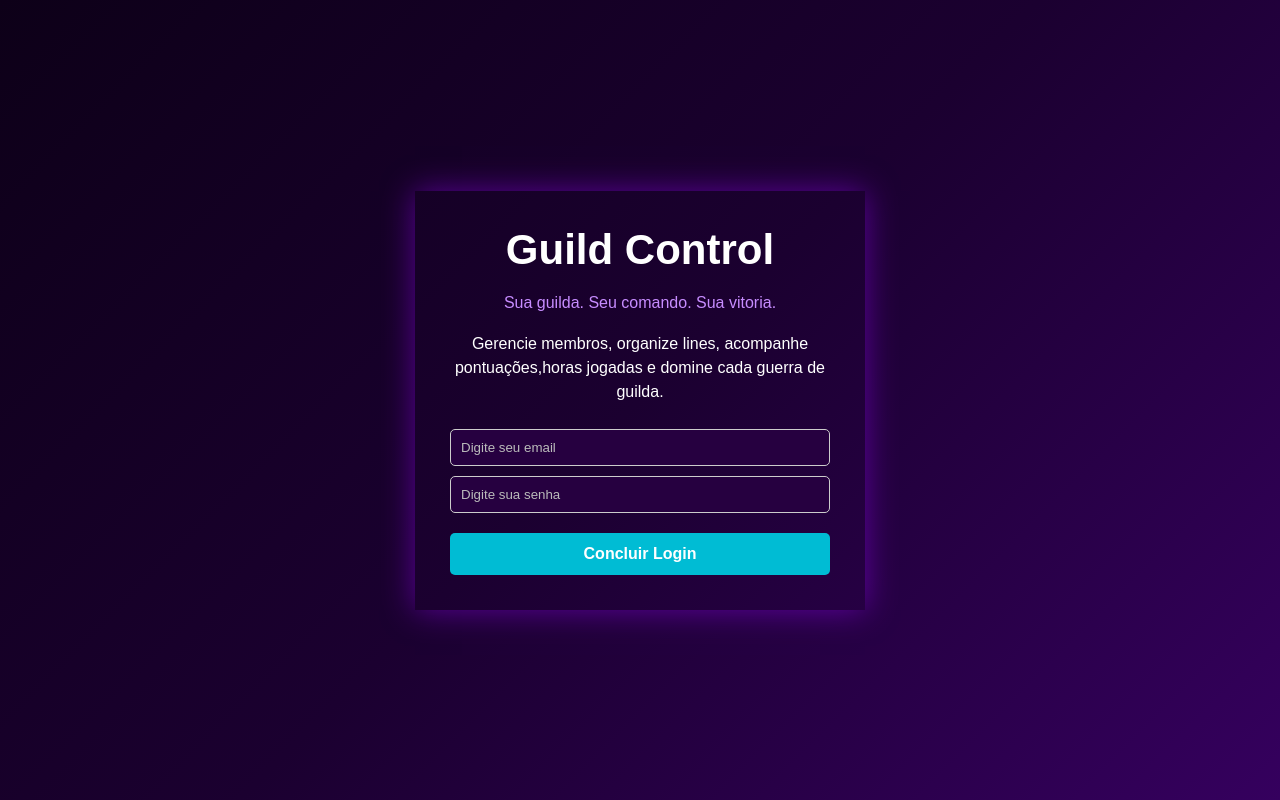
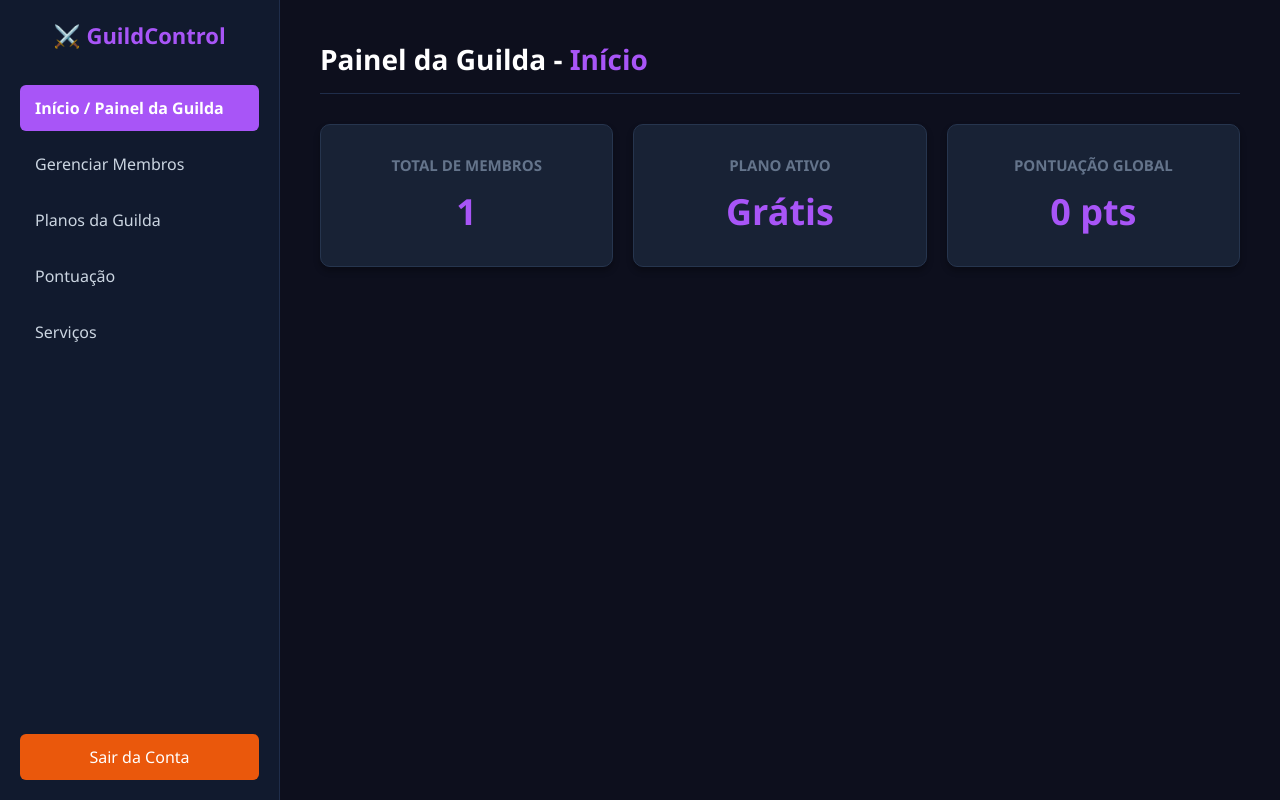
Before and after one commit to carloseduardodosreis06/guilda, a Flask app: page /login in a window 1280 px wide. Run offline with Flask 3, Linux system fonts and the light colour scheme.

Commit message:
Update login.html

```diff
--- a/GuildControl/templates/login.html
+++ b/GuildControl/templates/login.html
@@ -1,137 +1,55 @@
 <!DOCTYPE html>
-<html lang="pt-BR">
-
-</html>
-<meta charset="USF-8">
-<meta name="viewport" content="width=device-width, initial-scale=1.0">
-
-<title>Guild Control</title>
-
-<style>
-
-*{
-    margin:0;
-    padding:0;
-    box-sizing:border-box;
-    font-family:Arial,sans-serif;
-}
-
-body{
-    height:100vh;
-    display:flex;
-    justify-content:center;
-    align-items:center;
-    background:linear-gradient(135deg,#0d0018,#1b0030,#35005e);
-    color:white;
-}
-.logo-container{
-    width:450px;
-    background:rgba(0,0,0,0,4);
-    padding:35px;
-    border-radius:20;
-    box-shadow:0 0 30px rgba(153,0,255,.5);
-    text-align:center;
-}
-
-.logo{
-    font-size:42px;
-    font-weight:bold;
-    margin-bottom:20px;
-}
-
-.slogan{
-    color:#c78cff;
-    margin-bottom:20px;
-}
-
-.descricao{
-    margin-bottom:25px;
-    line-height:1.5;
-}
-
-input{
-    width:100%;
-    padding:14px;
-    margin-bottom:15px;
-    border:none;
-    border-radius:10px;
-    background:#260040;
-    color:#b8a4d9;
-}
-
-input::placeholder{
-    color:#bbb;
-}
-
-button{
-    width:100%;
-    padding:14px;
-    border:none;
-    border-radius:10px;
-    background:#9d00ff;
-    color:white;
-    font-size:16px;
-    transition:0.3s;
-}
-
-button:hover{
-    background:#b73cff;
-}
-
-.planos{
-    margin-top:25px;
-}
-
-.card{
-    background:#190028;
-    padding:12px;
-    border-radius:10px;
-    margin-top:10px;
-}
-
-.free{
-    border-left:4px solod #777;
-}
-
-.plus{
-    border-left:4px solid #ffcc00;
-}
-
-.pro{
-    border-left:4px solod #9d00ff;
-}
-
-.instagram{
-    margin-top:25px;
-    color:#ff89ff;
-    font-weight:bold;
-}
-
-</style>
+<html lang="pt-br">
+<head>
+    <meta charset="UTF-8">
+    <meta name="viewport" content="width=device-width, initial-scale=1.0">
+    <title>GuildControl - Painel</title>
+    <style>
+        * { margin: 0; padding: 0; box-sizing: border-box; font-family: 'Segoe UI', sans-serif; }
+        body { display: flex; background-color: #0b111e; color: #ffffff; min-height: 100vh; }
+        .sidebar { width: 280px; background-color: #111a2e; padding: 20px; display: flex; flex-direction: column; gap: 10px; border-right: 1px solid #1f2d4a; }
+        .sidebar h2 { font-size: 22px; color: #a855f7; margin-bottom: 25px; text-align: center; font-weight: bold; }
+        .sidebar a { color: #cbd5e1; text-decoration: none; padding: 12px 15px; border-radius: 6px; font-weight: 500; transition: 0.3s; display: block; }
+        .sidebar a:hover, .sidebar a.active { background-color: #a855f7; color: #ffffff; font-weight: bold; }
+        .sidebar .logout { margin-top: auto; background-color: #ea580c; color: white; text-align: center; }
+        .main-content { flex: 1; padding: 40px; background-color: #0d0f1d; }
+        .header { margin-bottom: 30px; border-bottom: 1px solid #1f2d4a; padding-bottom: 15px; }
+        .header h1 { font-size: 28px; }
+        .header span { color: #a855f7; }
+        .cards-grid { display: grid; grid-template-columns: repeat(auto-fit, minmax(240px, 1fr)); gap: 20px; margin-top: 20px; }
+        .card { background-color: #182235; padding: 30px; border-radius: 10px; border: 1px solid #26354e; text-align: center; box-shadow: 0 4px 6px rgba(0,0,0,0.3); }
+        .card h3 { font-size: 15px; color: #64748b; margin-bottom: 12px; text-transform: uppercase; }
+        .card p { font-size: 36px; font-weight: bold; color: #a855f7; }
+    </style>
 </head>
-
 <body>
-
-<div class="logo-container">
-    <div class="logo">
-        Guild Control
+    <div class="sidebar">
+        <h2>⚔️ GuildControl</h2>
+        <a href="/dashboard" class="active">Início / Painel da Guilda</a>
+        <a href="/membros">Gerenciar Membros</a>
+        <a href="/planos">Planos da Guilda</a>
+        <a href="/pontuacoes">Pontuação</a>
+        <a href="/servicos">Serviços</a>
+        <a href="/auth/logout" class="logout">Sair da Conta</a>
     </div>
-
-    <div class="slogan">
-        Sua guilda. Seu comando. Sua vitoria.
+    <div class="main-content">
+        <div class="header">
+            <h1>Painel da Guilda - <span>Início</span></h1>
+        </div>
+        <div class="cards-grid">
+            <div class="card">
+                <h3>Total de Membros</h3>
+                <p>1</p>
+            </div>
+            <div class="card">
+                <h3>Plano Ativo</h3>
+                <p>Grátis</p>
+            </div>
+            <div class="card">
+                <h3>Pontuação Global</h3>
+                <p>0 pts</p>
+            </div>
+        </div>
     </div>
-
-    <div class="descricao">
-        Gerencie membros, organize lines, acompanhe pontuações,horas jogadas e domine cada guerra de guilda.
-    </div>
-  <form method="POST" action="/login">
-    <input type="email" name="email" placeholder="Digite seu email" style="width: 100%; padding: 10px; margin-bottom: 10px; border-radius: 5px; border: 1px solid #ccc;">
-    <input type="password" name="senha" placeholder="Digite sua senha" style="width: 100%; padding: 10px; margin-bottom: 10px; border-radius: 5px; border: 1px solid #ccc;">
-
-    <button type="submit" style="width: 100%; padding: 12px; background-color: #00bcd4; color: white; border: none; border-radius: 5px; cursor: pointer; font-weight: bold; font-size: 16px; margin-top: 10px;">
-        Concluir Login
-    </button>
-</form>
-</div>
 </body>
 </html>
```
